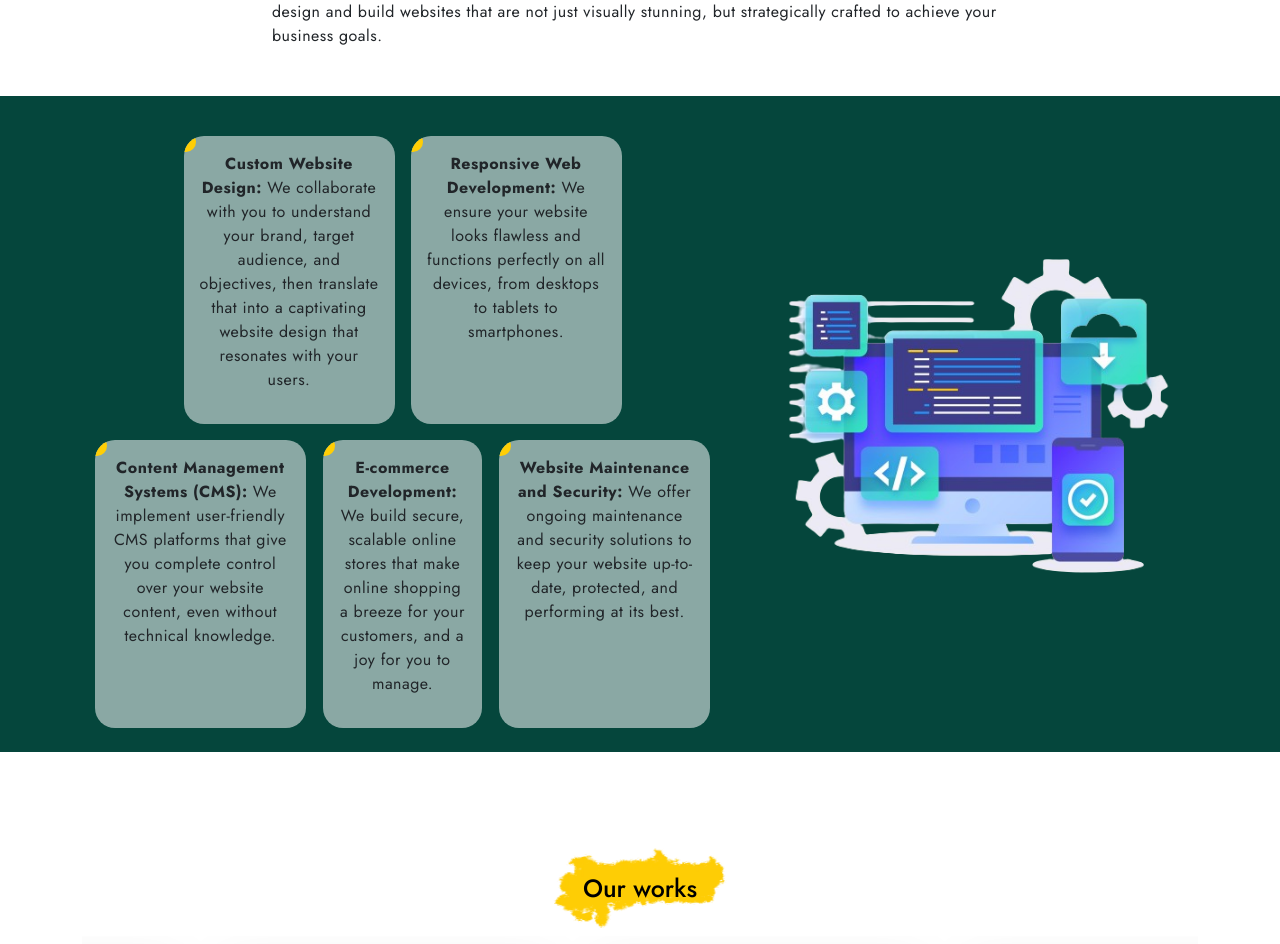
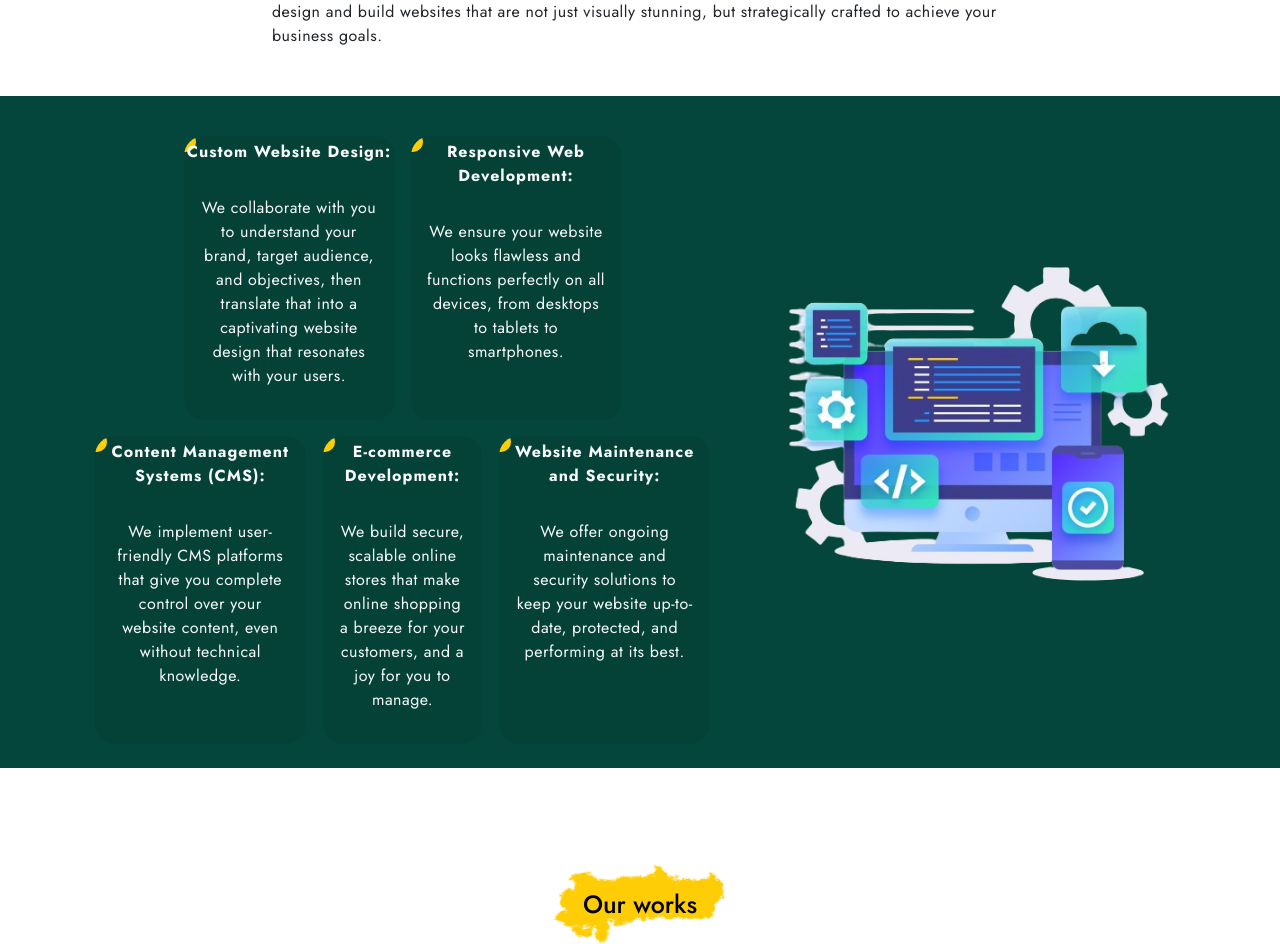
Before and after one commit to axessmongo/AxessTechnology-project, a React (Vite) app in the folder client/: page /webdevelopment in a window 1280 px wide. Shown: the part 1460-2404 px from the top of the page. Built offline with nearby package versions, Linux system fonts and the light colour scheme.

Commit message:
web dev changes

```diff
--- a/client/src/assets/css/webdev.scss
+++ b/client/src/assets/css/webdev.scss
@@ -8,11 +8,9 @@
         height: 100vh;
     }
     .boxshadow {
-        //  border: 6px solid #ffce05;
-          border-radius: 20px;
-          background: #ffffff88;
-          padding: 0;
-
-
-        }
+      //  border: 6px solid #ffce05;
+      border-radius: 20px;
+      background: #0000000e;
+      padding: 0;
+    }
 }
--- a/client/src/pages/Testing.jsx
+++ b/client/src/pages/Testing.jsx
@@ -35,7 +35,7 @@ function Testing() {
             <p className='secondary-text'>We go beyond basic functionality checks. Our testing dives deep, encompassing:</p>
           </div>
           <div className='row pb-3'>
-            <div className='col-md-7 py-1'>
+            <div className='col-md-7 py-1 mt-3'>
 
               <div>
                 <div className='row'>
@@ -101,7 +101,7 @@ function Testing() {
 
             </div>
 
-            <div className='col-md-5 d-flex justify-content-center align-items-center'>
+            <div className='col-md-5 mt-3 d-flex justify-content-center align-items-center'>
 
               <div data-aos="flip-left"
                 data-aos-easing="ease-out-cubic"
@@ -117,7 +117,10 @@ function Testing() {
       {/* Multi-layered section */}
       <section className='bg-green-1 text-light'>
         <div className='container pt-5 mt-3'>
-
+        <div className='text-center'>
+                <h1 className='bg-img-1 mx-auto'>Multi-Layered</h1>
+                <p className='secondary-text'>With our multi-layered approach, you get:</p>
+              </div>
           <div className='row'>
             <div className='col-md-5'>
               <div data-aos="flip-left"
@@ -127,10 +130,7 @@ function Testing() {
               </div>
             </div>
             <div className='col-md-7'>
-              <div className='text-center'>
-                <h1 className='bg-img-1 mx-auto'>Multi-Layered</h1>
-                <p className='secondary-text'>With our multi-layered approach, you get:</p>
-              </div>
+
               <div className='pt-5'>
                 <div data-aos="fade-up"
                   data-aos-duration="1000"
--- a/client/src/pages/Webdev.jsx
+++ b/client/src/pages/Webdev.jsx
@@ -66,7 +66,7 @@ function Development() {
             data-aos-duration="1000"
             data-aos-easing="ease-in-back"
           >
-            <div className="boxshadow ">
+            <div className="boxshadow p-4">
               <div>
                 <ul>
                   <li
@@ -130,41 +130,46 @@ function Development() {
             <div className="col-md-7">
               <div className="my-4">
                 <div className="row justify-content-center px-3 ">
-                  <div className="col-md-4 mt-3 mx-2 small-card  boxshadow">
+                  <div className="col-md-4 mt-3 mx-2 small-card text-light boxshadow ">
+                  <p className="fw-bold pt-1">Custom Website Design:</p>
                     <p className="p-3 secondary-text">
-                      <span className="fw-bold">Custom Website Design:</span> We collaborate with you to
+                       We collaborate with you to
                       understand your brand, target audience, and objectives,
                       then translate that into a captivating website design that
                       resonates with your users.
                     </p>
                   </div>
-                  <div className="col-md-4 mx-2  mt-3 small-card boxshadow">
+                  <div className="col-md-4 mx-2  mt-3 small-card text-light  boxshadow">
+                  <p className="fw-bold  pt-1" > Responsive Web Development:</p>
                     <p className="p-3 secondary-text">
-                     <span className="fw-bold" > Responsive Web Development:</span> We ensure your website looks
+                     We ensure your website looks
                       flawless and functions perfectly on all devices, from
                       desktops to tablets to smartphones.
                     </p>
                   </div>
                 </div>
                 <div className="row justify-content-around px-3">
-                  <div className="col-md-4 mt-3 small-card boxshadow">
+                  <div className="col-md-4 mt-3 small-card text-light boxshadow">
+                  <p className="fw-bold  pt-1"> Content Management Systems (CMS):</p>
                     <p className="p-3 secondary-text">
-                     <span className="fw-bold"> Content Management Systems (CMS):</span> We implement
+                      We implement
                       user-friendly CMS platforms that give you complete control
                       over your website content, even without technical
                       knowledge.
                     </p>
                   </div>
-                  <div className="col-md-3 mt-3 small-card  boxshadow">
+                  <div className="col-md-3 mt-3 small-card text-light boxshadow">
+                  <p className="fw-bold pt-1">E-commerce Development:</p>
                     <p className="p-3 secondary-text">
-                      <span className="fw-bold">E-commerce Development:</span> We build secure, scalable online
+                      We build secure, scalable online
                       stores that make online shopping a breeze for your
                       customers, and a joy for you to manage.
                     </p>
                   </div>
-                  <div className="col-md-4  mt-3 small-card boxshadow">
+                  <div className="col-md-4  mt-3 small-card text-light boxshadow">
+                  <p className="fw-bold pt-1">Website Maintenance and Security:</p>
                     <p className="p-3 secondary-text">
-                      <span className="fw-bold">Website Maintenance and Security:</span> We offer ongoing
+                       We offer ongoing
                       maintenance and security solutions to keep your website
                       up-to-date, protected, and performing at its best.
                     </p>
```
